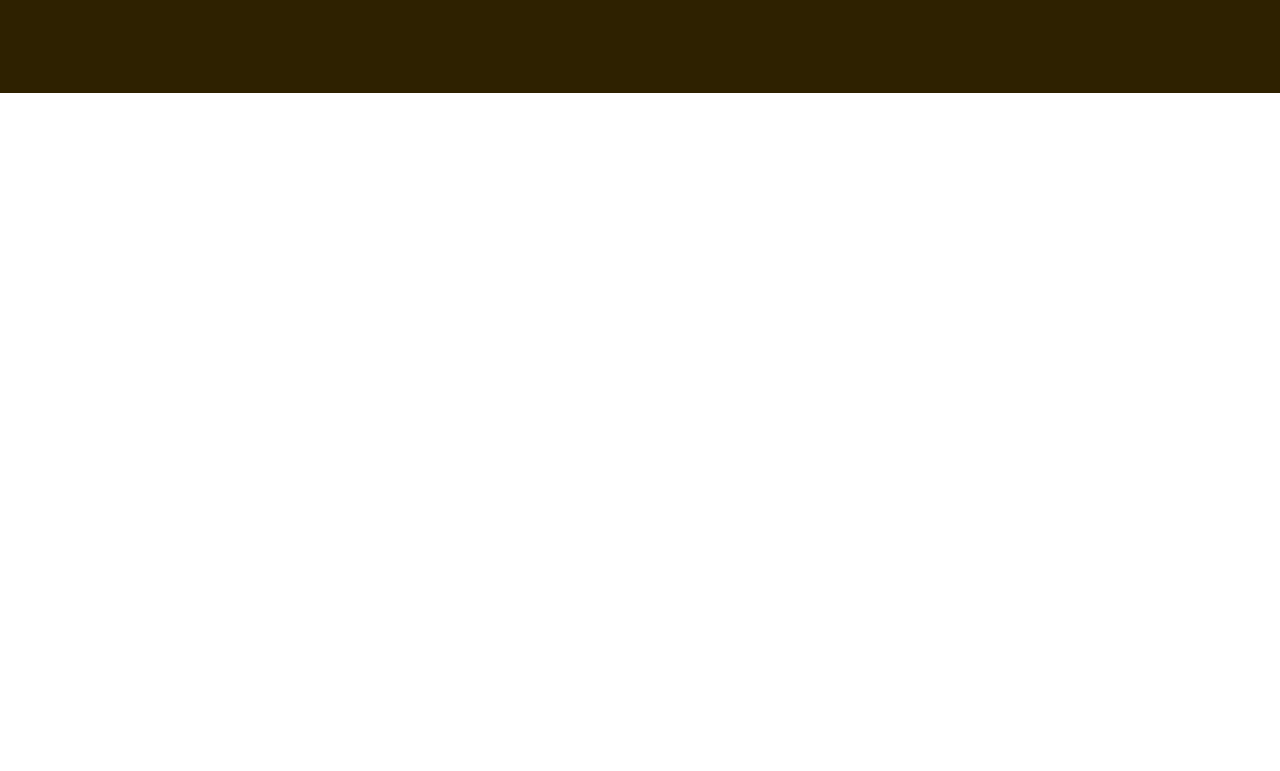
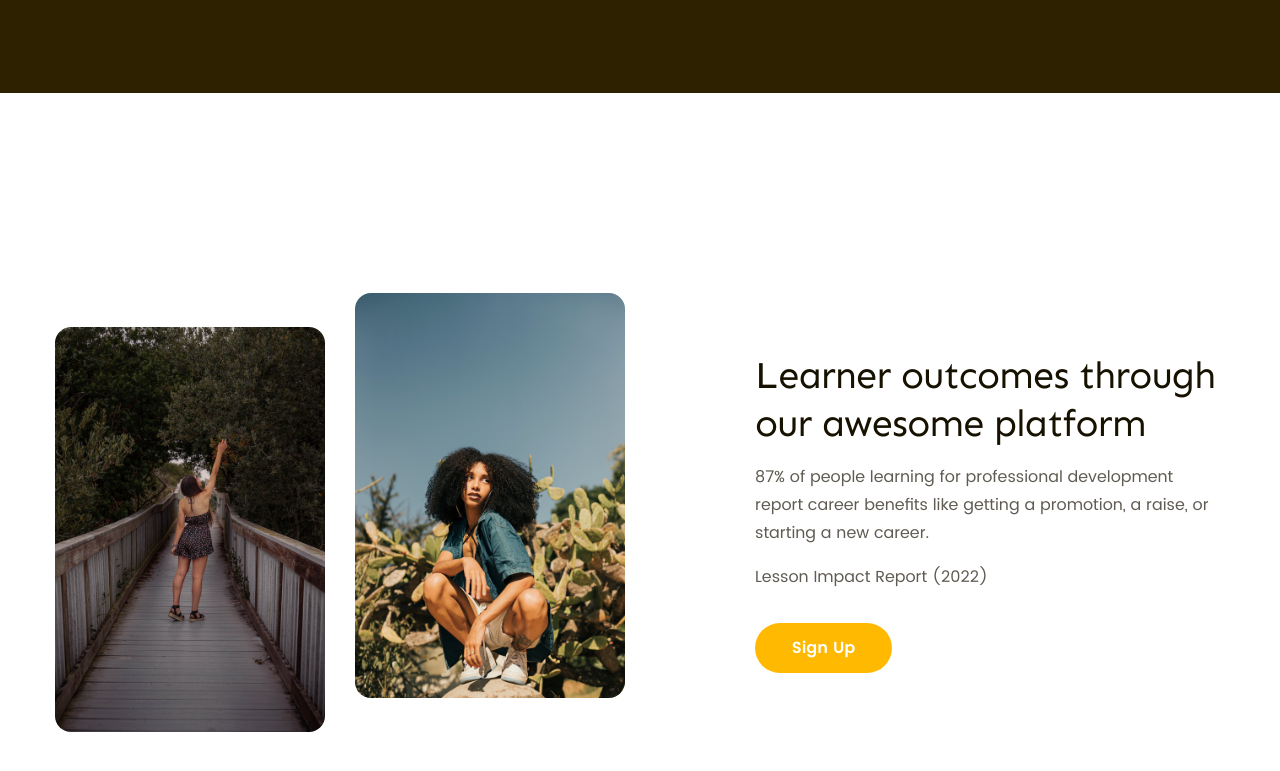
Before and after one commit to DangQuocBaoo/Project---Lesson, a plain HTML site: page index.html in a window 1280 px wide. Shown: the part 2243-3014 px from the top of the page. Drawn offline with Linux system fonts and the light colour scheme.

Commit message:
Thêm phần total

```diff
--- a/Assets/style.css
+++ b/Assets/style.css
@@ -461,3 +461,63 @@ ul {
     color: #ffffff;
     margin-left: 30px;
 }
+.total {
+    padding: 200px 0px;
+}
+.total .total-block {
+    display: flex;
+}
+
+.total-block .img-total {
+    display: flex;
+    gap: 30px;
+}
+
+.img-total .img-total1 {
+    margin-top: 34px;
+    width: 270px;
+    height: 405px;
+    border-radius: 16px;
+}
+
+.img-total .img-total2 {
+    width: 270px;
+    height: 405px;
+    border-radius: 16px;
+}
+
+.total-block .total-info {
+    margin-left: 130px;
+    margin-top: 58px;
+}
+.total-info .heading {
+    font-family: Sen, sans-serif;
+    font-weight: 500;
+    font-size: 3.8rem;
+    line-height: 1.26;
+    letter-spacing: -0.02em;
+    color: #171100;
+}
+
+.total-info .desc {
+    margin-top: 16px;
+    font-weight: 400;
+    font-size: 1.6rem;
+    line-height: 1.75;
+
+    color: #5f5b53;
+}
+
+.total-info .cpr {
+    margin-top: 16px;
+    font-weight: 400;
+    font-size: 1.6rem;
+    line-height: 1.75;
+    color: #5f5b53;
+}
+
+.total-info .total-btn {
+    min-width: 137px;
+    margin-top: 32px;
+    background-color: #ffb900;
+}
--- a/index.html
+++ b/index.html
@@ -271,8 +271,8 @@
             <!--FEEDBACK-->
             <div class="feedback">
                 <div class="content">
-                    <!--FEEDBACK LEFT-->
                     <div class="feedback-block">
+                        <!--FEEDBACK LEFT-->
                         <div class="fb-user">
                             <img
                                 src="./Assets/img/feedback-1.jpg"
@@ -307,6 +307,37 @@
                     </div>
                 </div>
             </div>
+
+            <div class="total">
+                <div class="content">
+                    <div class="total-block">
+                        <div class="img-total">
+                            <img
+                                src="./Assets/img/total-1.jpg"
+                                alt=""
+                                class="img-total1"
+                            />
+                            <img
+                                src="./Assets/img/total-2.jpg"
+                                alt=""
+                                class="img-total2"
+                            />
+                        </div>
+                        <div class="total-info">
+                            <h2 class="heading">
+                                Learner outcomes through our awesome platform
+                            </h2>
+                            <p class="desc">
+                                87% of people learning for professional
+                                development report career benefits like getting
+                                a promotion, a raise, or starting a new career.
+                            </p>
+                            <p class="cpr">Lesson Impact Report (2022)</p>
+                            <a href="" class="btn total-btn">Sign Up</a>
+                        </div>
+                    </div>
+                </div>
+            </div>
         </main>
     </body>
 </html>
```
Also changed, not shown: Assets/img/total-1.jpg (added), Assets/img/total-2.jpg (added).
